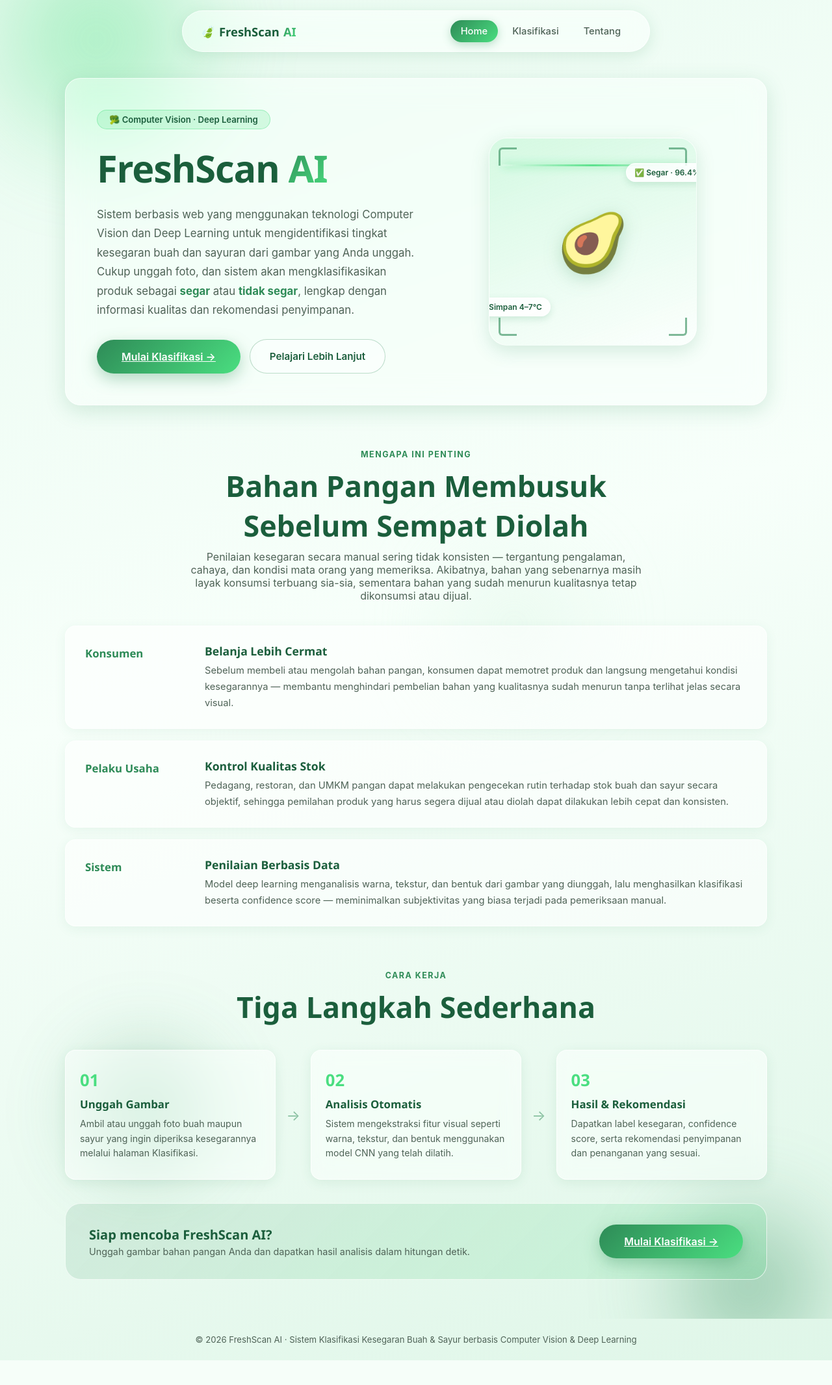
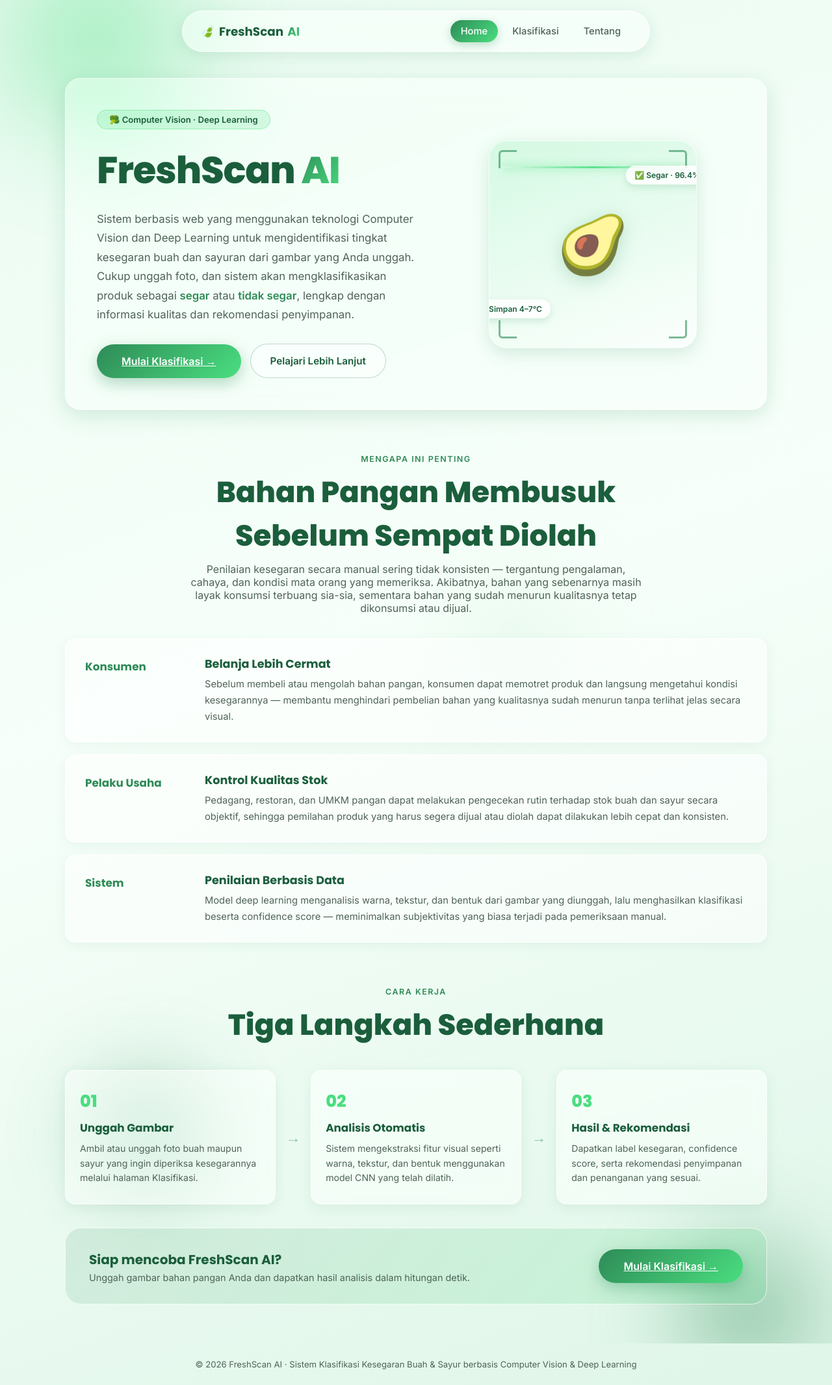
Before and after one commit to midowws/Fresh-Scan-AI, a Flask app: template frontend/templates/home.html in a window 1280 px wide. Shown: the whole page at 65% size. Before the commit the page ends 2094 px from the top, so only its background shows below. Run offline with Flask 3, Linux system fonts and the light colour scheme; the template is opened without the code that fills it, so the values that code supplies are empty.

Commit message:
Update home.html

```diff
--- a/frontend/templates/home.html
+++ b/frontend/templates/home.html
@@ -4,7 +4,10 @@
 <meta charset="UTF-8">
 <meta name="viewport" content="width=device-width, initial-scale=1.0">
 <title>FreshScan AI - Home</title>
-<link rel="stylesheet" href="/frontend/static/style.css">
+<link rel="preconnect" href="https://fonts.googleapis.com">
+<link rel="preconnect" href="https://fonts.gstatic.com" crossorigin>
+<link href="https://fonts.googleapis.com/css2?family=Inter:wght@400;500;600&family=Poppins:wght@600;700;800&display=swap" rel="stylesheet">
+<link rel="stylesheet" href="../static/style.css">
 </head>
 <body>
 
```
